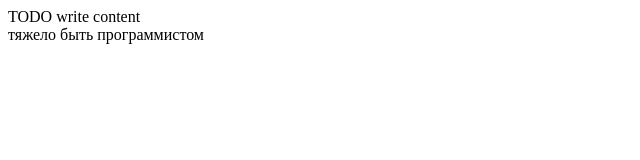
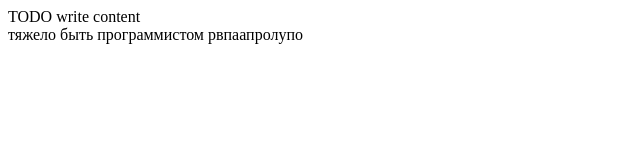
Before and after one commit to IrinaSoro/labPRO, a website: page public_html/newhtml.html in a window 1280 px wide. Shown: the full height of the page, 0-640 px from the left. Drawn offline with Linux system fonts and the light colour scheme.

Commit message:
изменеие2

```diff
--- a/public_html/newhtml.html
+++ b/public_html/newhtml.html
@@ -13,5 +13,6 @@
     <body>
         <div>TODO write content</div>
         тяжело быть программистом
+        рвпаапролупо
     </body>
 </html>
```
